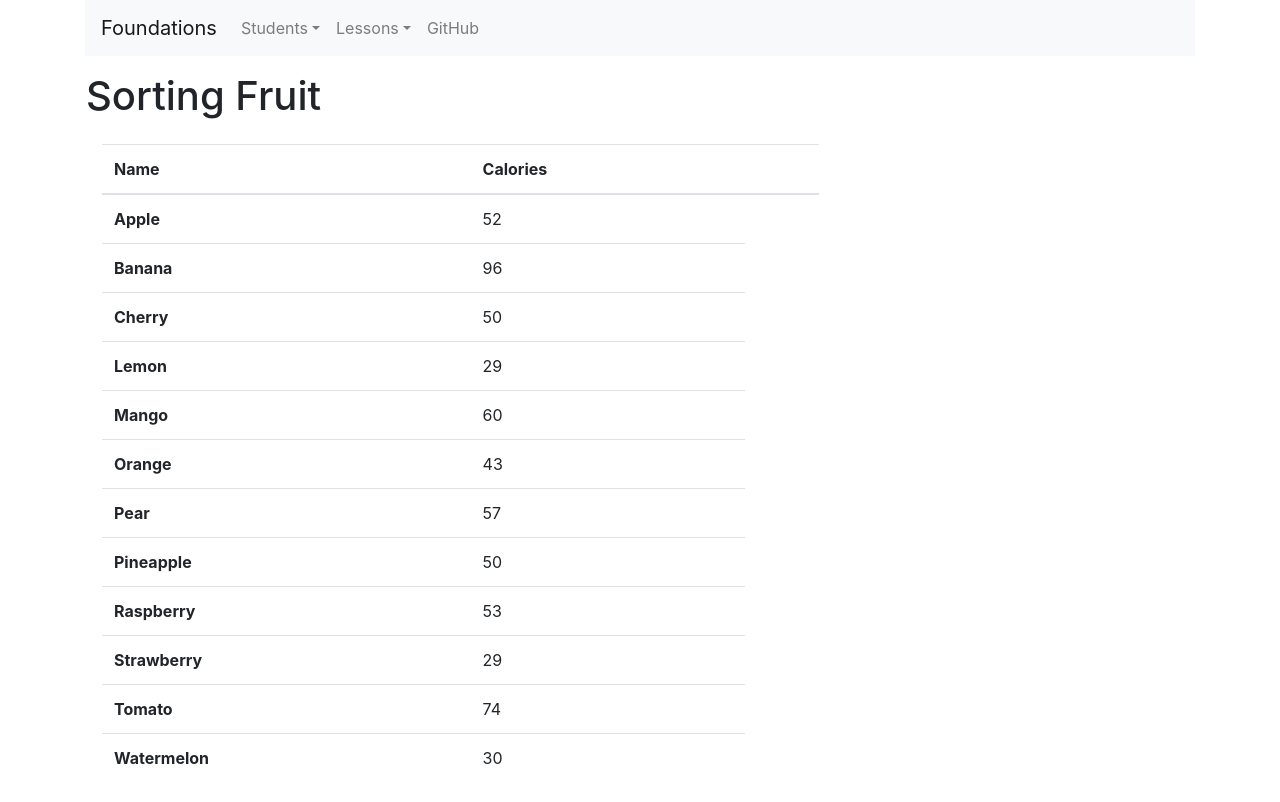
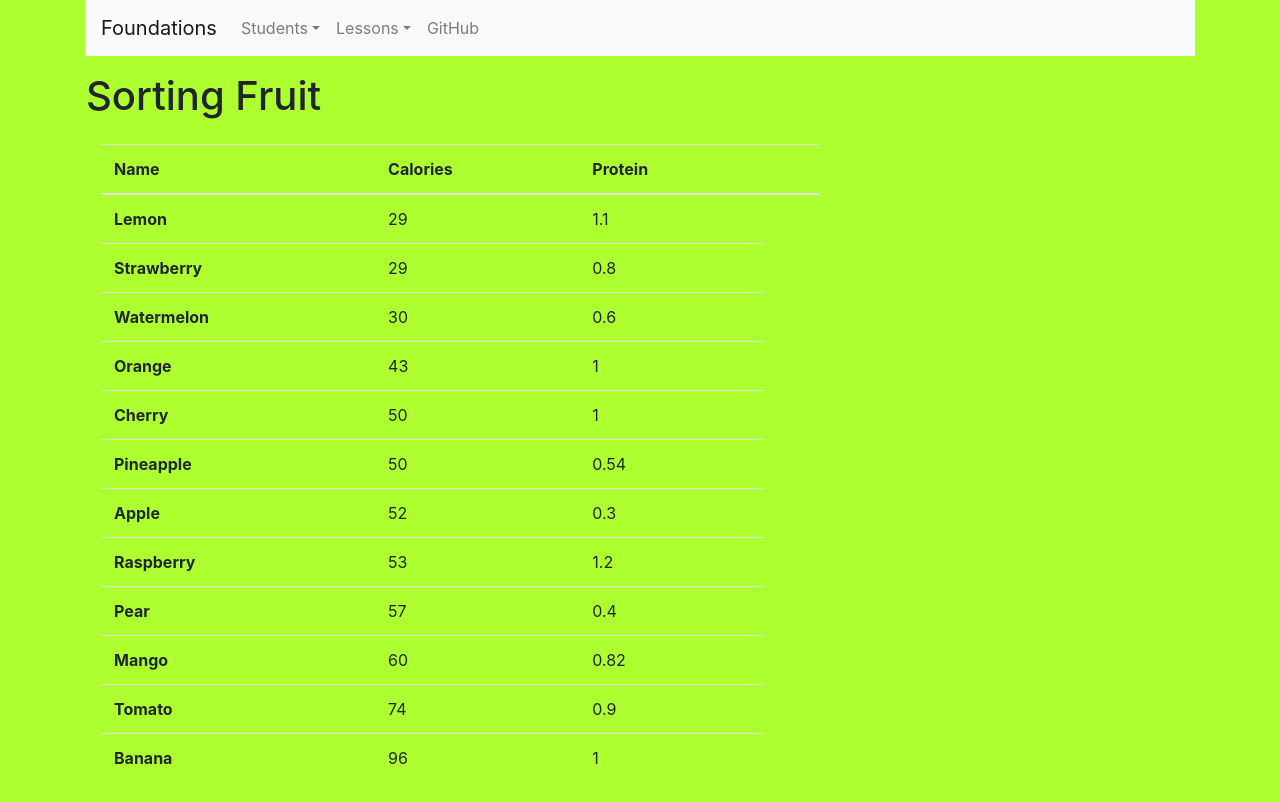
Before and after one commit to EvanPiro/foundations, a Next.js app: page /lessons/sorting-fruits in a window 1280 px wide. Shown: the top 802 px of the page. Built offline with nearby package versions, Linux system fonts and the light colour scheme.

Commit message:
added style sheet

```diff
--- a/components/layout.tsx
+++ b/components/layout.tsx
@@ -3,7 +3,8 @@ import ClassicNav from './ClassicNav';
 
 const Layout = ({children}) => {
   return (
-    <Container>
+    <div className="bg-lily-green">
+      <Container className="bg-lily-green">
         <Row>
           <Col>
             <ClassicNav />
@@ -17,6 +18,7 @@ const Layout = ({children}) => {
           </Col>
         </Row>
       </Container>
+    </div>
   )
 }
 
--- /dev/null
+++ b/css/lily.css
@@ -0,0 +1,3 @@
+.bg-lily-green {
+    background-color: greenyellow;
+}
--- a/pages/_app.tsx
+++ b/pages/_app.tsx
@@ -1,15 +1,13 @@
 import 'bootstrap/dist/css/bootstrap.min.css';
+import '../css/lily.css';
 import Layout from '../components/layout';
 
 const App = ({Component, pageProps}) => {
-
   return (
-    <>
-        <Layout>
-          <title>Foundations</title>
-          <Component {...pageProps}/>
-        </Layout>
-    </>
+    <Layout>
+      <title>Foundations</title>
+      <Component {...pageProps}/>
+    </Layout>
   )
 }
 
--- a/pages/lessons/sorting-fruits.tsx
+++ b/pages/lessons/sorting-fruits.tsx
@@ -1,7 +1,7 @@
 import ContentPage from '../../components/ContentPage';
 import fruits from '../../data/fruits';
 import * as React from 'react';
-import { ListGroup, ListGroupItem, Row, Table } from 'reactstrap';
+import { Row, Table } from 'reactstrap';
 
 const FruitsView = ({fruits}) => {
   return (
@@ -9,6 +9,7 @@ const FruitsView = ({fruits}) => {
       <thead>
         <th>Name</th>
         <th>Calories</th>
+        <th>Protein</th>
         <th></th>
       </thead>
       <tbody>
@@ -16,6 +17,7 @@ const FruitsView = ({fruits}) => {
           <tr>
             <th scope="row">{name}</th>
             <td>{nutrients.calories}</td>
+            <td>{nutrients.protein}</td>
           </tr>
         ))}
       </tbody>
@@ -25,10 +27,15 @@ const FruitsView = ({fruits}) => {
 };
 
 const SortingFruits = () => {
+
+  const sortedFruits = fruits.sort(
+    ({nutrients: nutrientsPrev}, {nutrients: nutrientsNext}) => nutrientsPrev.calories - nutrientsNext.calories
+  )
+
   return (
     <ContentPage title="Sorting Fruit">
       <Row>
-        <FruitsView fruits={fruits} />
+        <FruitsView fruits={sortedFruits} />
       </Row>
     </ContentPage>
   )
```
Lines whose indentation alone changed are shown as unchanged.
